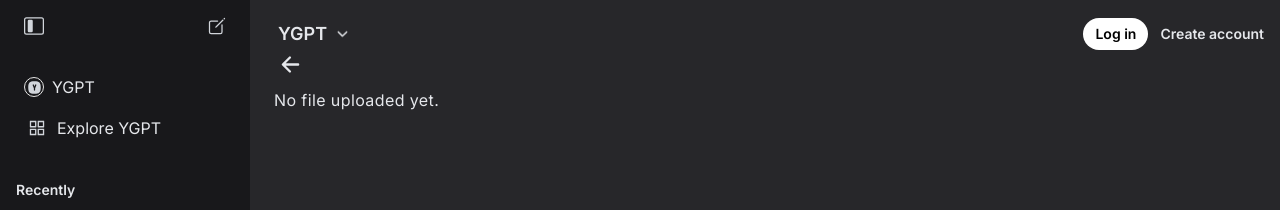
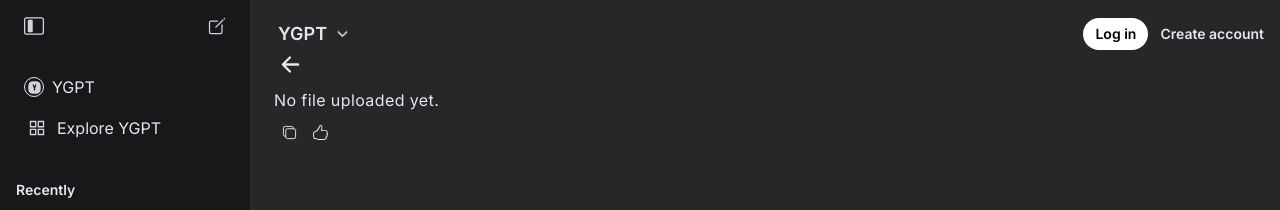
Before and after one commit to kalejaiyeoluwadara/ygpt-frontend, a Next.js app: page /studypal/note in a window 1280 px wide. Shown: the top 210 px of the page. Built offline with nearby package versions, Linux system fonts and the light colour scheme; no server answers.

Commit message:
added updates for copy

```diff
--- /dev/null
+++ b/src/app/comp/Copy.tsx
@@ -0,0 +1,24 @@
+import React from "react";
+import { IoCopyOutline } from "react-icons/io5";
+import { SlLike } from "react-icons/sl";
+type Props = {
+  summary: string;
+};
+function Copy({ summary }: Props) {
+  return (
+    <>
+      {summary && (
+        <section className="flex  rounded-md text-gray-200  absolute bottom-4">
+          <div className="p-2 cursor-pointer rounded-md hover:bg-zinc-700 transition-all flex-center">
+            <IoCopyOutline size={15} />
+          </div>
+          <div className="p-2 cursor-pointer rounded-md hover:bg-zinc-700 transition-all flex-center">
+            <SlLike size={15} />
+          </div>
+        </section>
+      )}
+    </>
+  );
+}
+
+export default Copy;
--- a/src/app/studypal/note/page.tsx
+++ b/src/app/studypal/note/page.tsx
@@ -8,6 +8,7 @@
 import { IoArrowBack } from "react-icons/io5";
 import { useRouter } from "next/navigation";
 import Back from "@/app/comp/back";
+import Copy from "@/app/comp/Copy";
 function Summarise() {
   const { side, setAside, file } = useGlobal();
   const [note, setNote] = useState<string>("");
@@ -67,7 +68,7 @@
             {loading && <p>Loading note...</p>}
             {error && <p className="text-red-500">{error}</p>}
             {!loading && !error && note && (
-              <main className="">
+              <main className="relative pb-12">
                 {/* go back */}
                 <Back />
                 {/* content */}
@@ -76,6 +77,8 @@
                 >
                   {note}
                 </ReactMarkdown>
+                {/* Like and copy */}
+                <Copy summary={note} />
               </main>
             )}
           </div>
--- a/src/app/studypal/summary/page.tsx
+++ b/src/app/studypal/summary/page.tsx
@@ -5,9 +5,11 @@
 import { useGlobal } from "@/app/context";
 import Nav from "@/app/comp/MainNav";
 import ReactMarkdown from "react-markdown";
-
+import { IoCopyOutline } from "react-icons/io5";
+import { SlLike } from "react-icons/sl";
 import { useRouter } from "next/navigation";
 import Back from "@/app/comp/back";
+import Copy from "@/app/comp/Copy";
 function Summarise() {
   const { side, setAside, file } = useGlobal();
   const [summary, setSummary] = useState<string>("");
@@ -60,12 +62,12 @@
       <main className="flex flex-col w-full flex-1 h-screen items-start">
         <Nav side={side} setAside={setAside} />
         <main className="flex w-full sm:h-[80%] flex-1 items-start overflow-x-hidden justify-start sm:mt-0 mt-8 p-2 sm:p-4 sm:pl-6">
-          <div className="h-[90%] overflow-y-auto w-full">
+          <div className="h-[98%]  overflow-y-auto w-full">
             {/* Loading, error, and summary display */}
             {loading && <p>Loading summary...</p>}
             {error && <p className="text-red-500">{error}</p>}
             {!loading && !error && summary && (
-              <main className="">
+              <main className="relative pb-12 ">
                 <Back />
                 {/* content */}
                 <ReactMarkdown
@@ -73,6 +75,8 @@
                 >
                   {summary}
                 </ReactMarkdown>
+                {/* Like and copy */}
+                <Copy summary={summary} />
               </main>
             )}
           </div>
```
